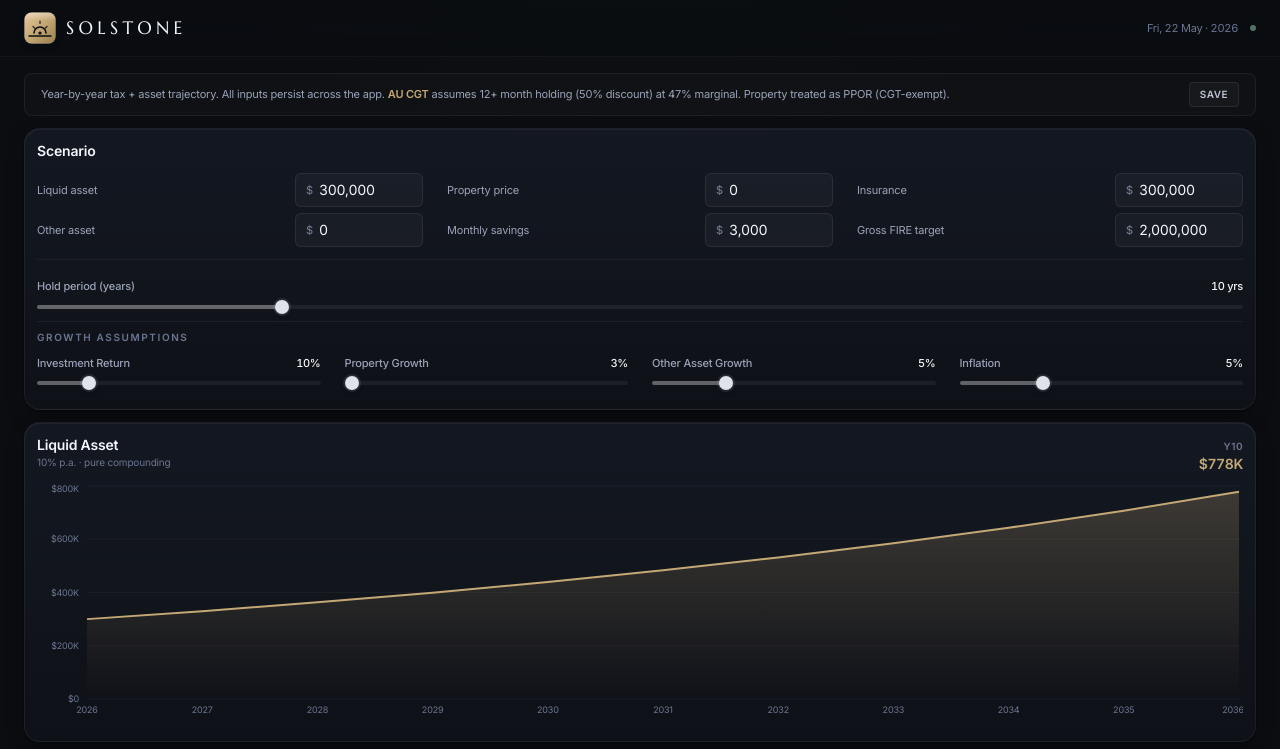
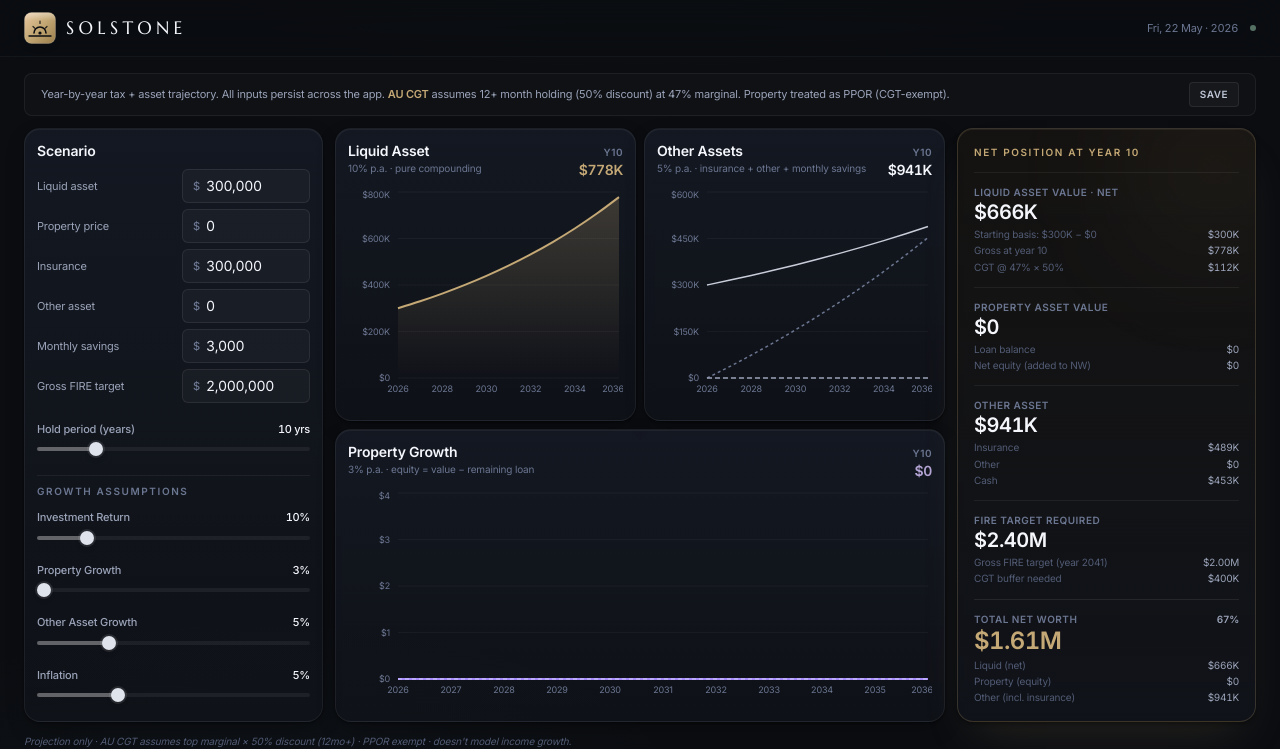
Before and after one commit to fhshinde/finsplanoz, a React (Vite) app: page / in a window 1280 px wide. Shown: the top 749 px of the page. Built offline with nearby package versions, Linux system fonts and the light colour scheme.

Commit message:
Revert "Stack layout vertically; each section uses full page width"
This reverts commit 0a4cab55d3d0ee28c650d30ec3832030e65abe3f.

```diff
--- a/src/modules/finance/FinTaxFlow.tsx
+++ b/src/modules/finance/FinTaxFlow.tsx
@@ -146,14 +146,13 @@ export default function FinTaxFlow() {
         <SaveButton />
       </div>
 
-      {/* Stacked layout: inputs → charts → summary, each full page width */}
-      <div className="space-y-3">
-        {/* INPUTS */}
-        <Surface className="p-3">
-          <h2 className="text-sm font-semibold text-ink-50 mb-3">Scenario</h2>
+      <div className="grid lg:grid-cols-12 gap-3">
+        {/* LEFT — INPUTS, distribute to fill height */}
+        <Surface className="lg:col-span-3 p-3 flex flex-col">
+          <h2 className="text-sm font-semibold text-ink-50 mb-2">Scenario</h2>
 
-          {/* 6 number inputs — flow into 2/3 columns at wider widths */}
-          <div className="grid grid-cols-1 sm:grid-cols-2 lg:grid-cols-3 gap-x-6 gap-y-1.5 mb-3">
+          <div className="flex-1 flex flex-col justify-between gap-1.5">
+            <div className="space-y-1.5">
               <div className="flex items-center justify-between gap-2">
                 <span className="text-[11px] text-ink-300">Liquid asset</span>
                 <NumInput value={Math.round(startPortfolioAud)} onChange={(n) => setLiquidOverride(n)} prefix="$" className="w-32" />
@@ -180,13 +179,10 @@ export default function FinTaxFlow() {
               </div>
             </div>
 
-          <div className="pt-3 border-t border-white/[0.06]">
             <Slider label="Hold period (years)" value={p.years} min={5} max={30} step={1} onChange={(n) => setP({ years: n })} fmt={v => v + ' yrs'} />
-          </div>
 
-          <div className="pt-2 border-t border-white/[0.06]">
-            <div className="text-[10px] uppercase tracking-[0.16em] text-ink-400 font-semibold mb-1">Growth assumptions</div>
-            <div className="grid grid-cols-1 sm:grid-cols-2 lg:grid-cols-4 gap-x-6">
+            <div className="pt-2 border-t border-white/[0.06] space-y-1">
+              <div className="text-[10px] uppercase tracking-[0.16em] text-ink-400 font-semibold">Growth assumptions</div>
               <Slider label="Investment Return" value={portReturn} min={7} max={25} step={1} onChange={setExpectedReturn} fmt={v => v.toFixed(0) + '%'} />
               <Slider label="Property Growth" value={p.growth} min={3} max={20} step={1} onChange={(n) => setP({ growth: n })} fmt={v => v.toFixed(0) + '%'} />
               <Slider label="Other Asset Growth" value={otherAssetGrowth} min={0} max={20} step={1} onChange={setOtherAssetGrowth} fmt={v => v.toFixed(0) + '%'} />
@@ -195,8 +191,8 @@ export default function FinTaxFlow() {
           </div>
         </Surface>
 
-        {/* CHARTS — stacked vertically, each full page width */}
-        <div className="space-y-2">
+        {/* MIDDLE — 3 charts: Liquid + Other on top, Property full-width on bottom */}
+        <div className="lg:col-span-6 grid grid-cols-2 grid-rows-2 gap-2">
           <LiquidAssetChartCard
             data={portfolioData}
             yearN={p.years}
@@ -213,18 +209,17 @@ export default function FinTaxFlow() {
             data={propertyData}
             yearN={p.years}
             growthRate={p.growth}
+            className="col-span-2"
           />
         </div>
 
-        {/* SUMMARY AT YEAR N */}
-        <Surface tone="hero" className="p-4 relative overflow-hidden">
+        {/* RIGHT — SUMMARY AT YEAR N */}
+        <Surface tone="hero" className="lg:col-span-3 p-4 relative overflow-hidden flex flex-col">
           <div className="absolute -top-12 -right-12 w-44 h-44 rounded-full bg-brand/[0.06] blur-3xl pointer-events-none" />
-          <div className="relative">
-            <div className="mb-3">
+          <div className="relative flex flex-col gap-3">
+            <div>
               <div className="text-[10px] uppercase tracking-[0.16em] text-brand font-semibold">Net position at year {p.years}</div>
             </div>
-
-            <div className="grid grid-cols-1 sm:grid-cols-2 lg:grid-cols-4 gap-4">
 
             {/* Liquid net of CGT and property purchase costs */}
             <div className="pt-3 border-t border-white/[0.06]">
@@ -267,10 +262,9 @@ export default function FinTaxFlow() {
                 <div className="flex justify-between"><span>CGT buffer needed</span><span className="num text-ink-300">{fmtAud(fireCgtBuffer, true)}</span></div>
               </div>
             </div>
-            </div>
 
-            {/* Total NW + progress — full width below the 4-card grid */}
-            <div className="mt-4 pt-3 border-t border-white/[0.08]">
+            {/* Total NW + progress */}
+            <div className="mt-auto pt-3 border-t border-white/[0.08]">
               <div className="flex items-baseline justify-between">
                 <div className="text-[10px] uppercase tracking-wider text-ink-400 font-semibold">Total net worth</div>
                 <span className={cn('text-[10px] font-semibold num', fireReached ? 'text-gain' : 'text-ink-300')}>
@@ -278,7 +272,7 @@ export default function FinTaxFlow() {
                 </span>
               </div>
               <div className="num text-2xl text-brand font-semibold mt-0.5 leading-none">{fmtAud(totalNetWorth, true)}</div>
-              <div className="text-[10px] text-ink-500 mt-1 leading-relaxed grid grid-cols-1 sm:grid-cols-3 gap-x-6">
+              <div className="text-[10px] text-ink-500 mt-1 leading-relaxed">
                 <div className="flex justify-between"><span>Liquid (net)</span><span className="num text-ink-300">{fmtAud(portfolioAfterCgt, true)}</span></div>
                 <div className="flex justify-between"><span>Property (equity)</span><span className="num text-ink-300">{fmtAud(propertyAfterTax, true)}</span></div>
                 <div className="flex justify-between"><span>Other (incl. insurance)</span><span className="num text-ink-300">{fmtAud(finalOtherTotal, true)}</span></div>
@@ -296,7 +290,7 @@ export default function FinTaxFlow() {
 /* ───────── Liquid Asset chart ───────── */
 function LiquidAssetChartCard({ data, yearN, growthRate, finalLiquid }: { data: any[]; yearN: number; growthRate: number; finalLiquid: number }) {
   return (
-    <Surface className="p-3 flex flex-col min-h-0 h-80">
+    <Surface className="p-3 flex flex-col min-h-0">
       <div className="flex items-baseline justify-between mb-2">
         <div>
           <h3 className="text-sm font-semibold text-ink-50">Liquid Asset</h3>
@@ -331,7 +325,7 @@ function LiquidAssetChartCard({ data, yearN, growthRate, finalLiquid }: { data:
 /* ───────── Other Assets chart — 3 lines: insurance, other lump, cash savings ───────── */
 function OtherAssetsChartCard({ data, yearN, growthRate, finalTotal }: { data: any[]; yearN: number; growthRate: number; finalTotal: number }) {
   return (
-    <Surface className="p-3 flex flex-col min-h-0 h-80">
+    <Surface className="p-3 flex flex-col min-h-0">
       <div className="flex items-baseline justify-between mb-2">
         <div>
           <h3 className="text-sm font-semibold text-ink-50">Other Assets</h3>
@@ -367,7 +361,7 @@ function OtherAssetsChartCard({ data, yearN, growthRate, finalTotal }: { data: a
 function PropertyChartCard({ data, yearN, growthRate, className }: { data: any[]; yearN: number; growthRate: number; className?: string }) {
   const finalRow = data[data.length - 1];
   return (
-    <Surface className={cn("p-3 flex flex-col min-h-0 h-80", className)}>
+    <Surface className={cn("p-3 flex flex-col min-h-0", className)}>
       <div className="flex items-baseline justify-between mb-2">
         <div>
           <h3 className="text-sm font-semibold text-ink-50">Property Growth</h3>
```
Lines whose indentation alone changed are shown as unchanged.
